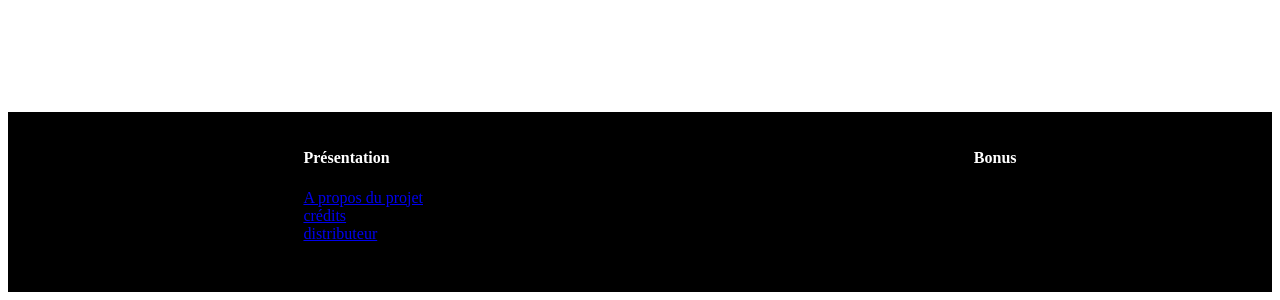
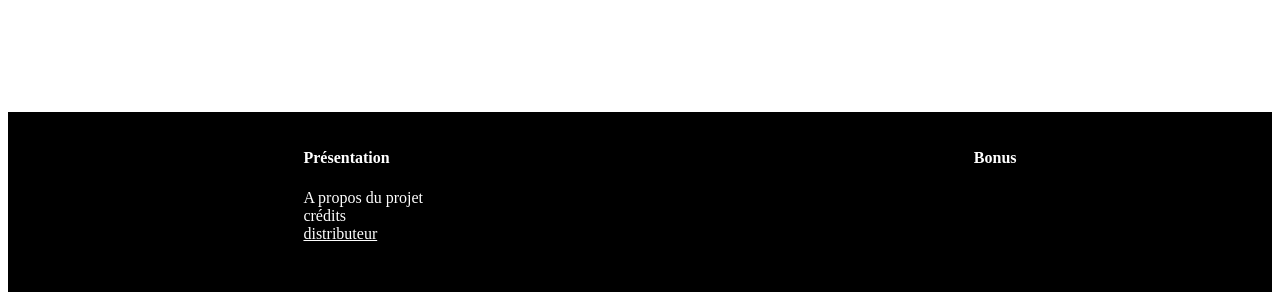
Before and after one commit to matthiasblr-collab/SAE11, a plain HTML site: page index.html in a window 1280 px wide. Shown: the part 956-1256 px from the top of the page. Drawn offline with Linux system fonts and the light colour scheme.

Commit message:
Update style.css
v1

```diff
--- a/style.css
+++ b/style.css
@@ -22,3 +22,15 @@ li{
     color: white;
     text-decoration: none;
 }
+a{
+    text-decoration: none;
+    color: white;
+}
+
+a:hover{
+    text-decoration: underline;
+}
+
+.actif{
+    text-decoration: underline;
+}
```
